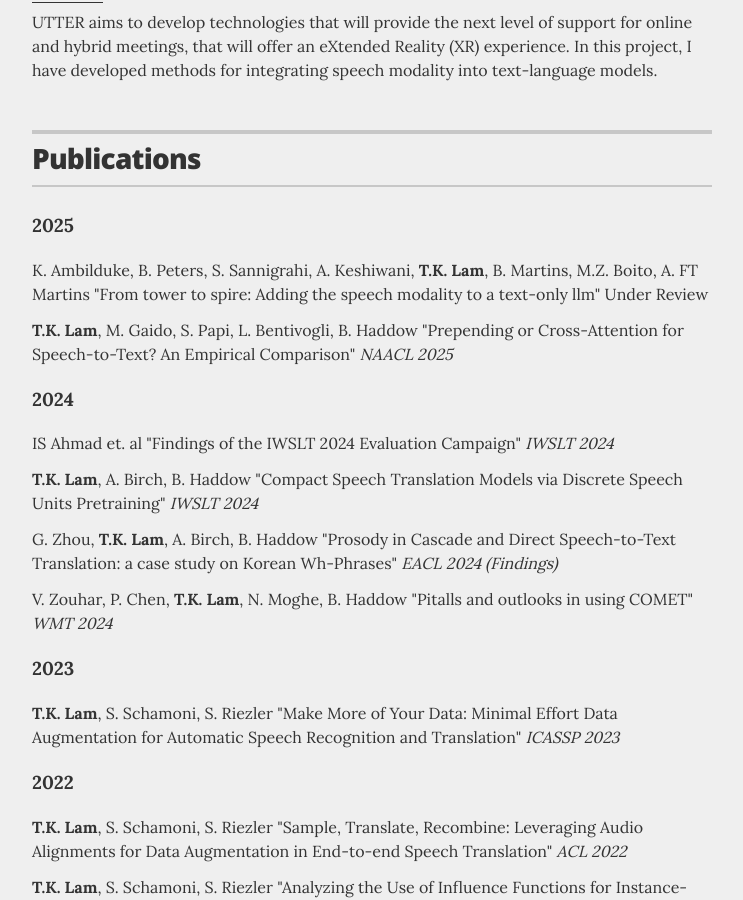
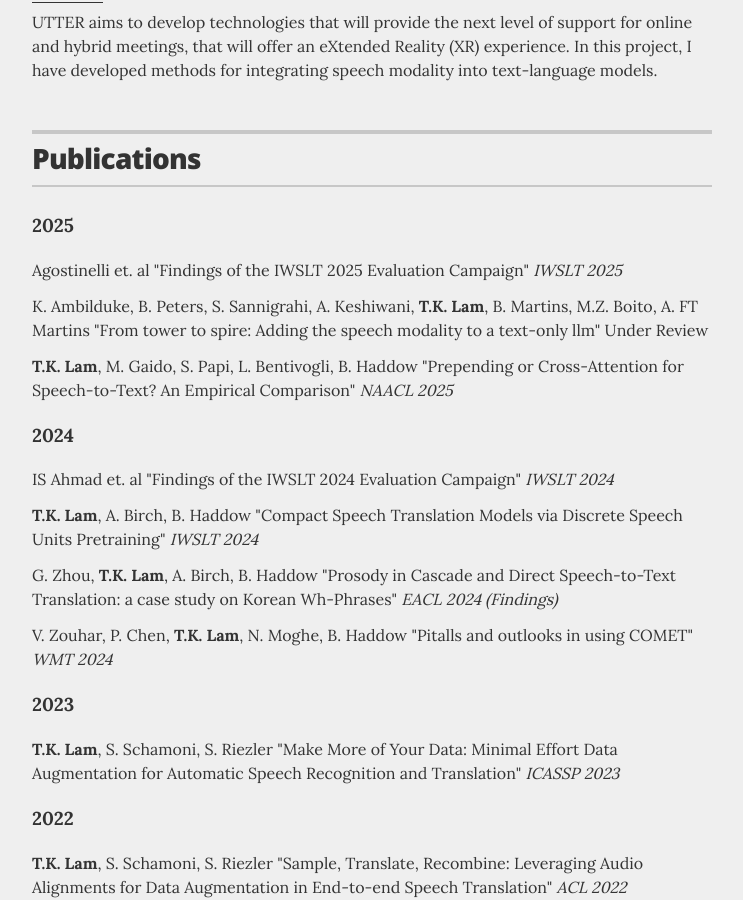
Before and after one commit to heidelkin/heidelkin.github.io, a Jekyll site: the page built from index.html, in a window 1280 px wide and 900 px high, scrolled down 1130 px. Shown: the whole window, without its empty margins (268-1011 px from the left). Built offline with Jekyll 4.4.1, drawn with Linux system fonts in a browser that asks for light colours.

Commit message:
update paper

```diff
--- a/_data/papers.yml
+++ b/_data/papers.yml
@@ -1,5 +1,8 @@
 - year: 2025
   papers:
+  - authors: Agostinelli et. al
+    title: "Findings of the IWSLT 2025 Evaluation Campaign"
+    venue: <em>IWSLT 2025</em>
   - authors: "K. Ambilduke, B. Peters, S. Sannigrahi, A. Keshiwani, <strong>T.K. Lam</strong>, B. Martins, M.Z. Boito, A. FT Martins"
     title: "From tower to spire: Adding the speech modality to a text-only llm"
     venue: "Under Review"
```
